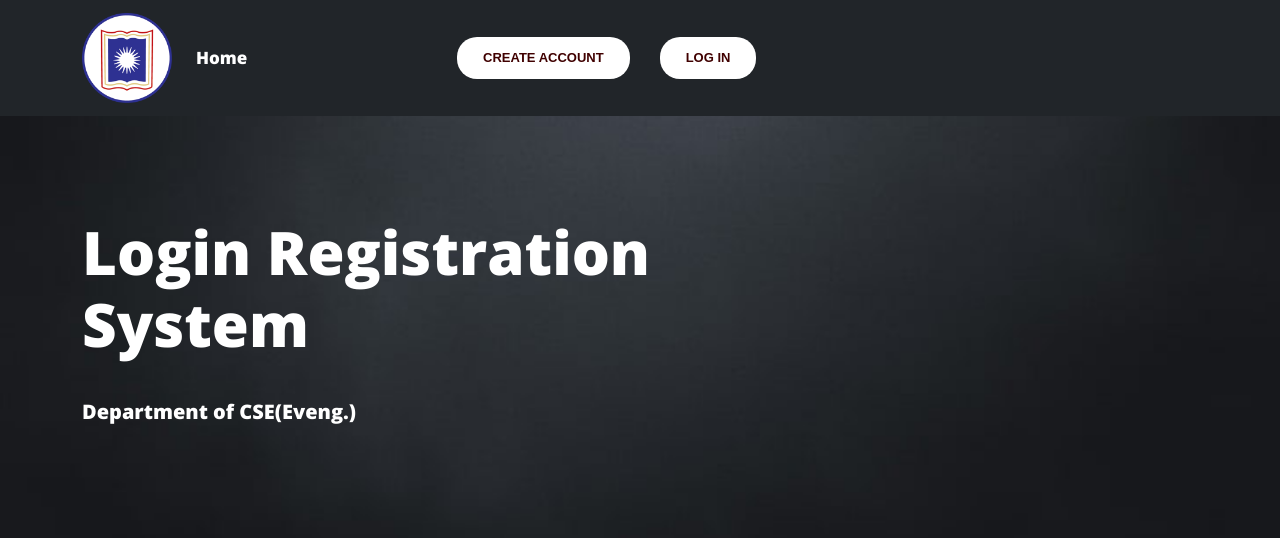
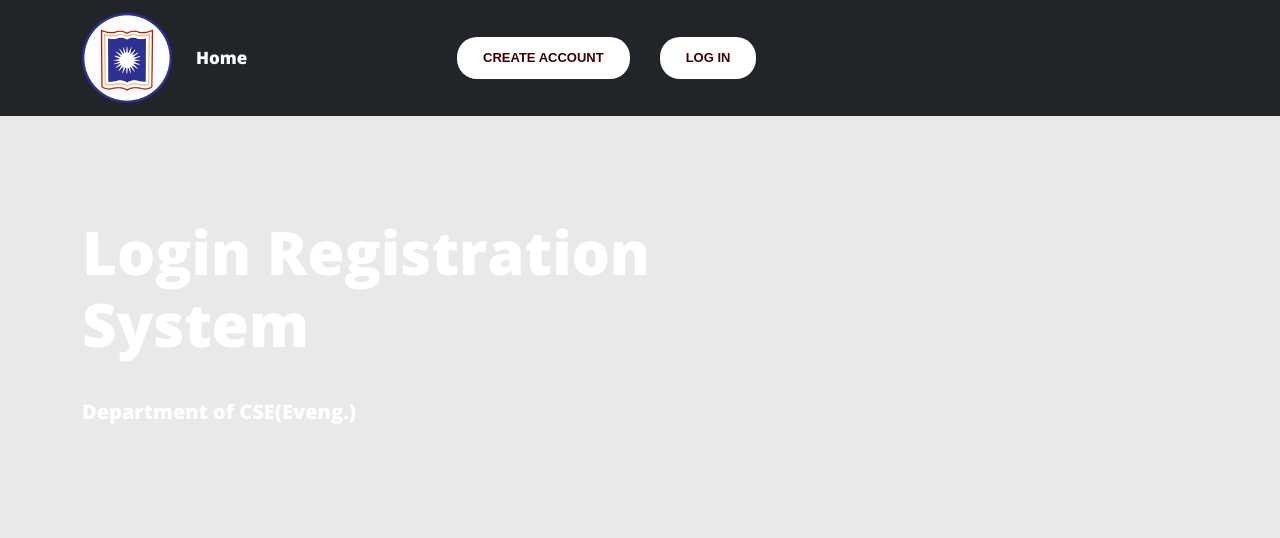
Before and after one commit to Faisal201/django-registration-04, a Django app: template users/templates/users/home.html in a window 1280 px wide. Shown: the top 538 px of the page. Run offline with Django 4.2, Linux system fonts and the light colour scheme; the template is opened without the code that fills it, so the values that code supplies are empty; parts of the project's set-up code (start-up, migrations or seed data) failed here and were passed over.

Commit message:
Update base.html

```diff
--- a/users/templates/users/base.html
+++ b/users/templates/users/base.html
@@ -15,7 +15,7 @@
     <link href="https://fonts.googleapis.com/css2?family=Montserrat:wght@500&family=Open+Sans:wght@800&display=swap" rel="stylesheet">
 
   </head>
-  <body id="bg" style="background-image: url({% static 'users/images/bg.jpg' %});">
+  <body id="bg" style="background-color: "gray";">
   {% load static %}
     <nav class="navbar navbar-expand-lg navbar-dark bg-dark" id="main-navbar">
         <div class="container">
```
